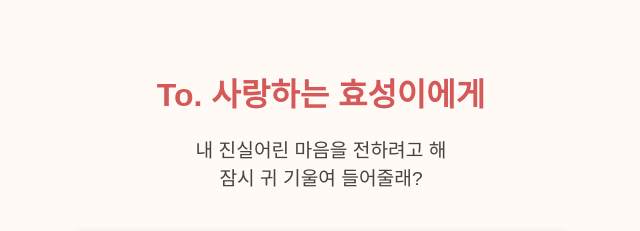
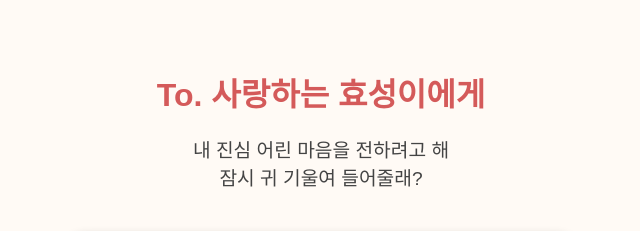
Before and after one commit to ymbhan/propose, a plain HTML site: page index.html in a window 1280 px wide. Shown: the top 231 px of the page, 319-959 px from the left. Drawn offline with Linux system fonts and the light colour scheme.

Commit message:
Add files via upload

```diff
--- a/index.html
+++ b/index.html
@@ -33,7 +33,7 @@
 </head>
 <body>
   <h1>To. 사랑하는 효성이에게</h1>
-  <p>내 진실어린 마음을 전하려고 해<br>잠시 귀 기울여 들어줄래?</p>
+  <p>내 진심 어린 마음을 전하려고 해<br>잠시 귀 기울여 들어줄래?</p>
 
   <!-- 여기에 이미지 표시 -->
   <img src="love.png" alt="will you marry me"><br>
```
